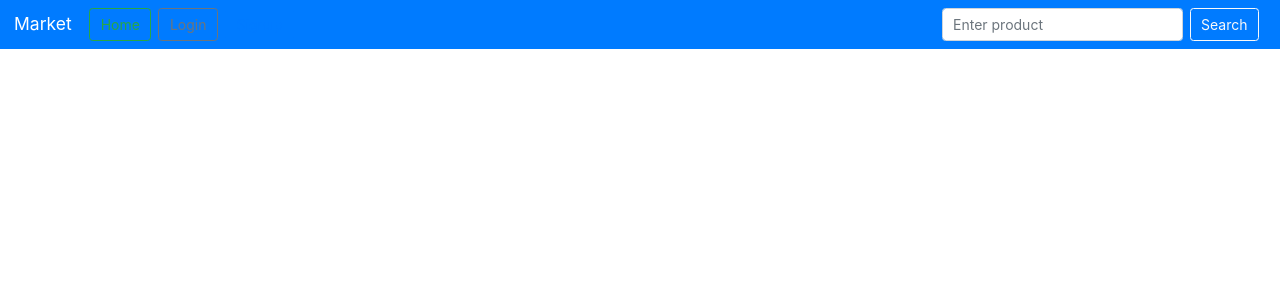
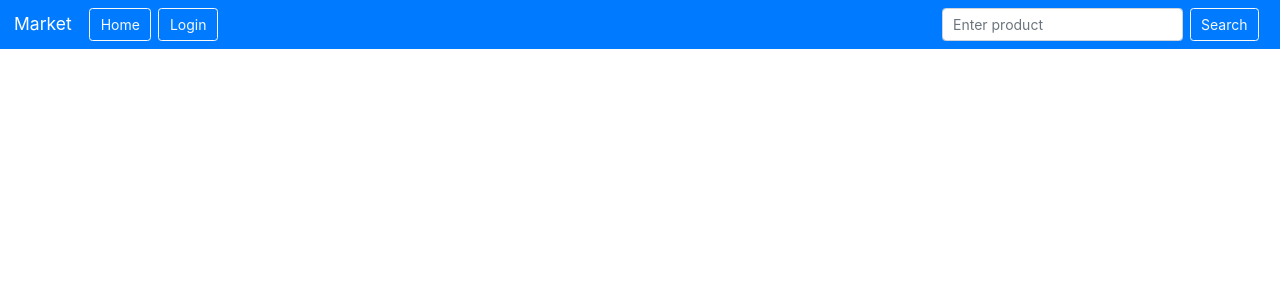
Before and after one commit to arindam31/django-market, a Django app: page / in a window 1280 px wide. Shown: the top 300 px of the page. Run offline with Django 3.2, Linux system fonts and the light colour scheme; data that the repository does not hold is empty; some libraries are stand-ins or nearby versions.

Commit message:
[homepage] Show last updated items in home page, created & updated time added to product.

```diff
--- a/Market/urls.py
+++ b/Market/urls.py
@@ -18,7 +18,7 @@ Including another URLconf
 from django.contrib import admin
 from django.urls import include, path
 from rest_framework import routers
-from consumer.views.views_product import all_products
+from consumer.views.views_product import last_updated_products
 from consumer.serializers import UserViewSet, ProductViewSet, ProductCategoryViewSet
 from consumer.serializers import SellerViewSet, BrandViewSet
 
@@ -36,6 +36,6 @@ urlpatterns = [
     path('order/', include('order.urls')),  # All urls in consumer url file will start with this.
     path('consumer/', include('consumer.urls', namespace='consumer')),
     path('api-auth/', include('rest_framework.urls', namespace='rest_framework')),
-    path('', all_products, name='home'),
     path('api/v1/consumer/', include(router.urls)),
+    path('', last_updated_products, name='home'),
 ]
--- a/consumer/urls.py
+++ b/consumer/urls.py
@@ -6,7 +6,7 @@ from consumer.views import views_product, views_seller, views_user
 
 app_name = 'consumer'
 urlpatterns = [
-    path('product/<int:pk>', views_product.ProductDetails.as_view(), name='product_details'),
+    path('product/details/<int:pk>', views_product.ProductDetails.as_view(), name='product_details'),
     path('productcategory/<int:product_category_id>',
          views_product.product_category_all_products,
          name='product_by_category'),
--- a/consumer/views/views_product.py
+++ b/consumer/views/views_product.py
@@ -9,14 +9,14 @@
 from consumer.models import Product, ProductCategory
 
 
-def all_products(request):
+def last_updated_products(request):
     """
-    Get all products.
+    Get last 10 products by updated_at field.
 
     :param request:
     :return: All products
     """
-    products = Product.objects.all()
+    products = Product.objects.all().order_by('-updated_at')[:10]
     return render(request, template_name='consumer/all_products.html', context={'products': products})
 
 
--- a/templates/base.html
+++ b/templates/base.html
@@ -61,10 +61,10 @@
         {% else %}
             <ul class="navbar-nav mr-auto mt-2 mt-lg-0">
                 <li class="mx-1">
-                    <a href="{% url 'home' %}" class="btn btn-outline-success">Home</a>
+                    <a href="{% url 'home' %}" class="btn btn-outline-light">Home</a>
                 </li>
                 <li class="mx-1">
-                    <a href="{% url 'login' %}" class="btn btn-outline-secondary">Login</a>
+                    <a href="{% url 'login' %}" class="btn btn-outline-light">Login</a>
                 </li>
                 <li class="mx-1">
                     <a href="{% url 'consumer:register' %}" class="btn btn-outline-primary">Signup</a>
--- a/templates/consumer/all_products.html
+++ b/templates/consumer/all_products.html
@@ -8,9 +8,9 @@
 <div class="container">
 
     <div class="row my-4">
-
+        <div class="col-2"></div>
     {% for product in products %}
-        <div class="col">
+        <div class="col-2">
             <div class="card border-success">
                 <h5 class="card-header">{{ product.name }}</h5>
                 <div class="card-body">
@@ -26,9 +26,10 @@
             </div>
         </div>
 
-        {% if forloop.counter|divisibleby:"5" %}
-            </div>
+        {% if forloop.counter|divisibleby:"4" %}
+            </div> <!-- End the row -->
             <div class="row my-4">
+                <div class="col-2"></div>
         {% endif %}
 
     {% endfor %}
```
Also changed, not shown: consumer/models.py (+9 -1 lines).
